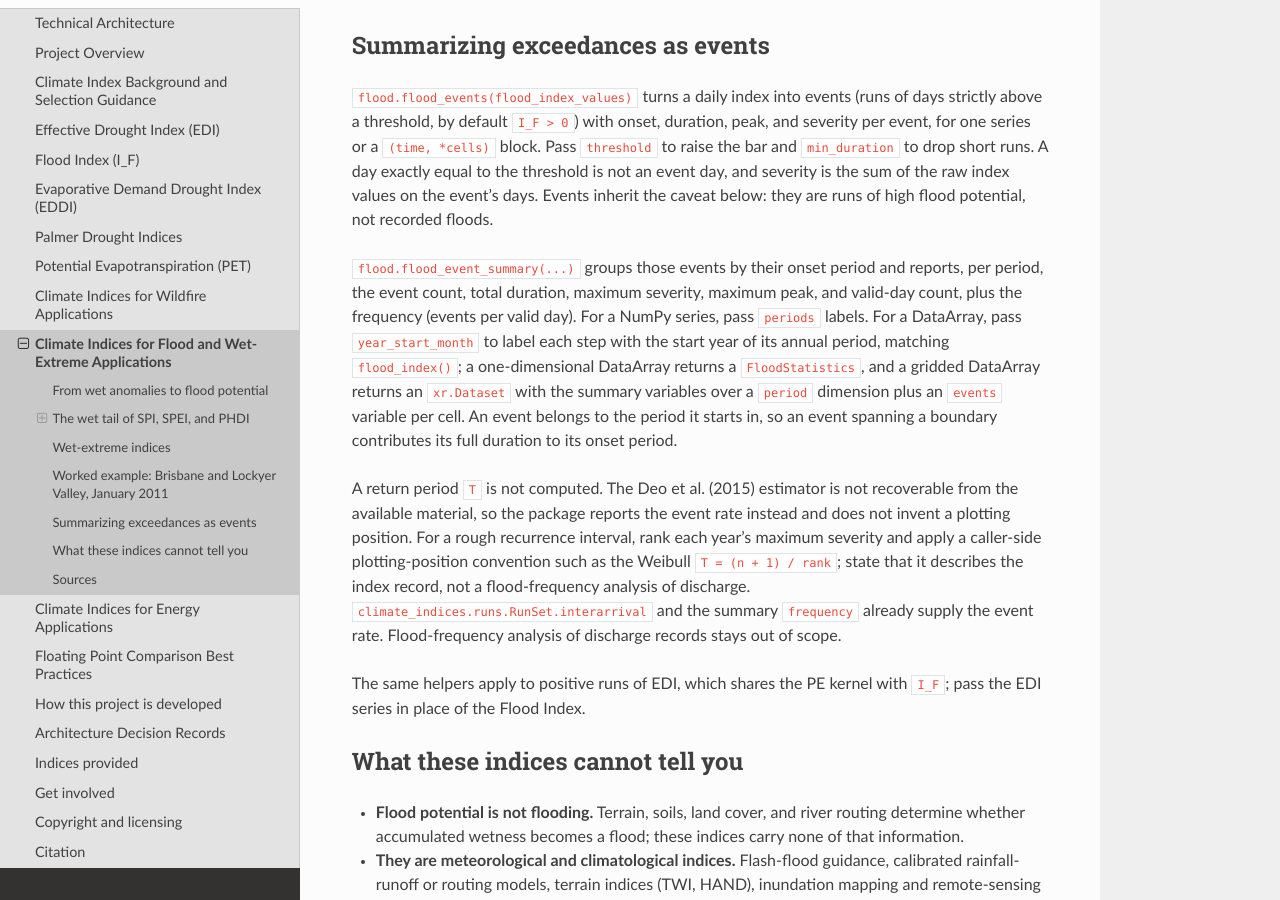
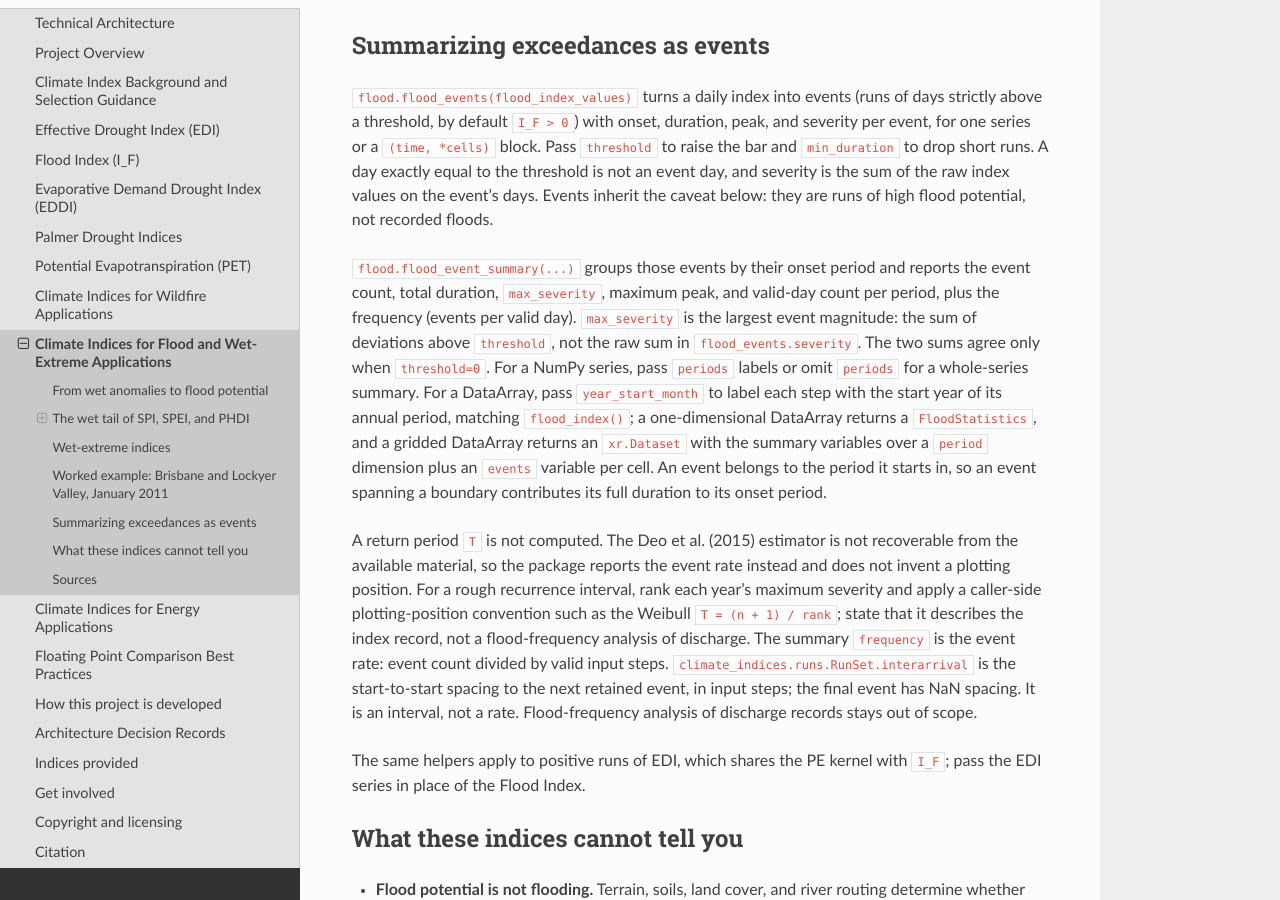
Before and after one commit to monocongo/climate_indices, a Sphinx documentation site: the page built from docs/flood_applications.md, in a window 1280 px wide and 900 px high, scrolled down 3475 px. Built offline with Sphinx 7.4.7 and the Read the Docs theme 3.1.0, drawn with Linux system fonts in a browser that asks for light colours.

Commit message:
docs(flood): address review findings on event summary conventions
Distinguish threshold-deviation magnitude from raw severity and interarrival spacing from event rate. Document optional NumPy period labels.

Finding: 4328434685, 4328434696, 4328464291
Review-Anchor: https://github.com/monocongo/climate_indices/pull/1425#discussion_r4328434685
Review-Anchor: https://github.com/monocongo/climate_indices/pull/1425#discussion_r4328434696
Review-Anchor: https://github.com/monocongo/climate_indices/pull/1425#discussion_r4328464291

```diff
--- a/docs/flood_applications.md
+++ b/docs/flood_applications.md
@@ -177,9 +177,12 @@ index values on the event's days. Events inherit the caveat below: they are runs
 of high flood potential, not recorded floods.
 
 `flood.flood_event_summary(...)` groups those events by their onset period and
-reports, per period, the event count, total duration, maximum severity, maximum
-peak, and valid-day count, plus the frequency (events per valid day). For a
-NumPy series, pass `periods` labels. For a DataArray, pass `year_start_month` to
+reports the event count, total duration, `max_severity`, maximum peak, and
+valid-day count per period, plus the frequency (events per valid day).
+`max_severity` is the largest event magnitude: the sum of deviations above
+`threshold`, not the raw sum in `flood_events.severity`. The two sums agree
+only when `threshold=0`. For a NumPy series, pass `periods` labels or omit
+`periods` for a whole-series summary. For a DataArray, pass `year_start_month` to
 label each step with the start year of its annual period, matching
 `flood_index()`; a one-dimensional DataArray returns a `FloodStatistics`, and a
 gridded DataArray returns an `xr.Dataset` with the summary variables over a
@@ -193,9 +196,11 @@ instead and does not invent a plotting position. For a rough recurrence
 interval, rank each year's maximum severity and apply a caller-side
 plotting-position convention such as the Weibull `T = (n + 1) / rank`; state
 that it describes the index record, not a flood-frequency analysis of discharge.
-`climate_indices.runs.RunSet.interarrival` and the summary `frequency` already
-supply the event rate. Flood-frequency analysis of discharge records stays out
-of scope.
+The summary `frequency` is the event rate: event count divided by valid input
+steps. `climate_indices.runs.RunSet.interarrival` is the start-to-start spacing
+to the next retained event, in input steps; the final event has NaN spacing.
+It is an interval, not a rate. Flood-frequency analysis of discharge records
+stays out of scope.
 
 The same helpers apply to positive runs of EDI, which shares the PE kernel with
 `I_F`; pass the EDI series in place of the Flood Index.
```
Also changed, not shown: docs/design/flood-subsystem.md (+2 -1 lines).
